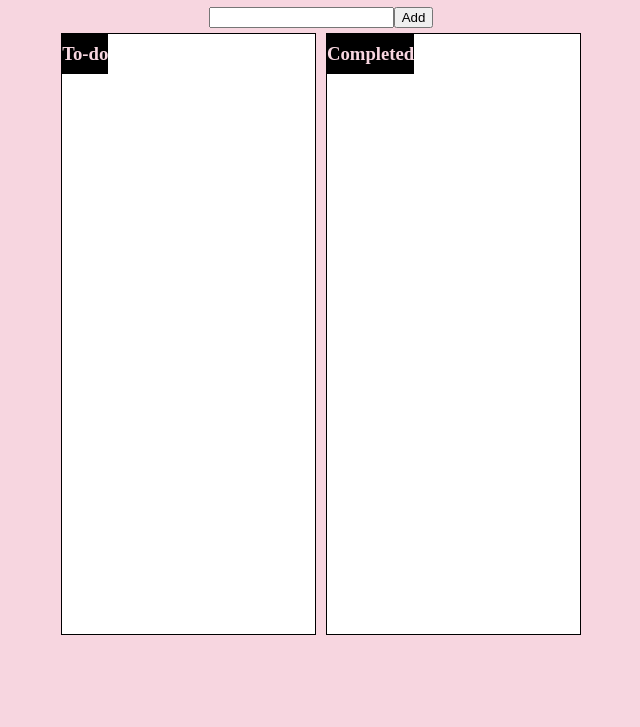
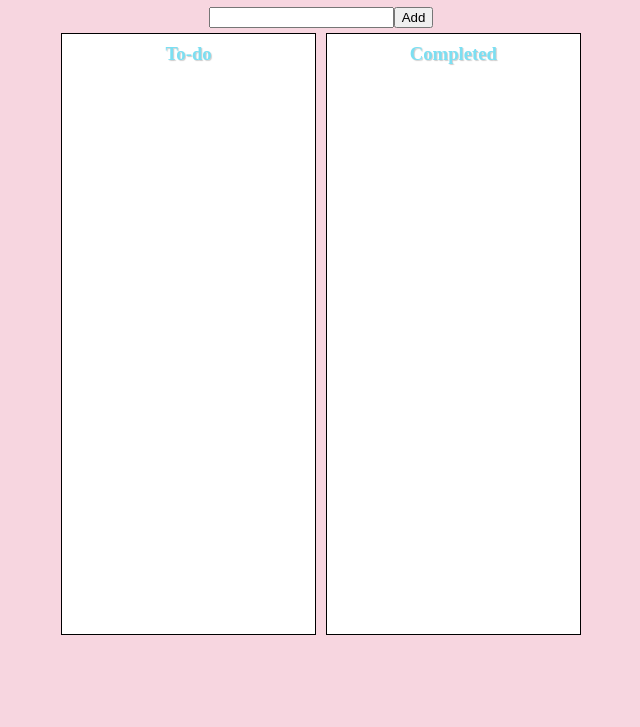
Before and after one commit to Aidanthrall333/List-Management-Project, a website: page To-Do List/Client/index.html in a window 1280 px wide. Shown: the part 73-800 px from the top of the page, without its empty margins (319-959 px from the left). Drawn offline with Linux system fonts and the light colour scheme.

```diff
--- a/To-Do List/Client/styles.css
+++ b/To-Do List/Client/styles.css
@@ -33,21 +33,22 @@
     justify-content: center;
 }
 .list-header{
-    display:flex;
+    display: flex;
+    flex-grow: 1;
     flex-direction: column;
-
     justify-content: center;
     position: fixed;
     padding:0;
     margin: 0;
     height: 40px;
-    color: #F7D6E0;
-    background-color: black;
+    color: #7bdff2;
+    text-shadow: 1px 1px 1px rgba(0, 0, 0, 0.2);
 }
 .to-do-list{
     display: flex;
     flex-direction: column;
     text-align: center;
+    align-items: center;
     margin: 5px;
     width: 20%;
     height: 600px;
@@ -56,5 +57,6 @@
     background-color: white;
 }
 .list-content{
-    flex: 2;
+    display: flex;
+    background-color: red;
 }
--- /dev/null
+++ b/To-Do List/filemgr.js
@@ -0,0 +1 @@
+const fs = require("fs/promises");
```
Also changed, not shown: To-Do List/app.js (+19 -0 lines), To-Do List/Client/httpReqests.js (deleted).
